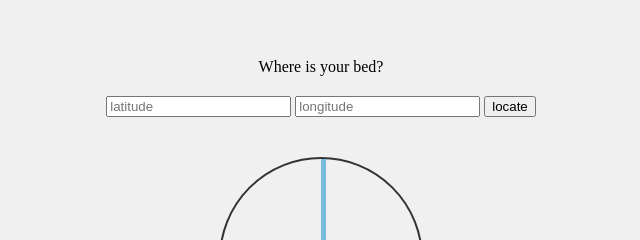
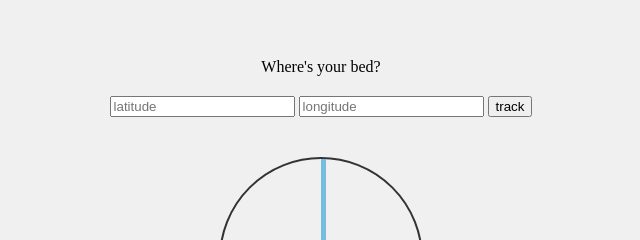
Before and after one commit to citrusncat/whereismybed, a plain HTML site: page index.html in a window 1280 px wide. Shown: the part 181-421 px from the top of the page, 319-959 px from the left. Drawn offline with Linux system fonts and the light colour scheme.

Commit message:
更新文字

```diff
--- a/index.html
+++ b/index.html
@@ -53,13 +53,13 @@
     </style>
 </head>
 <body>
-    <div id="header-text">Where is your bed?</div>
+    <div id="header-text">Where's your bed?</div>
 
 
     <div class="input-container">
         <input type="number" id="targetLat" step="any" placeholder="latitude">
         <input type="number" id="targetLng" step="any" placeholder="longitude">
-        <button onclick="startTracking()">locate</button>
+        <button onclick="startTracking()">track</button>
     </div>
     <div class="compass">
         <div class="arrow"></div>
```
